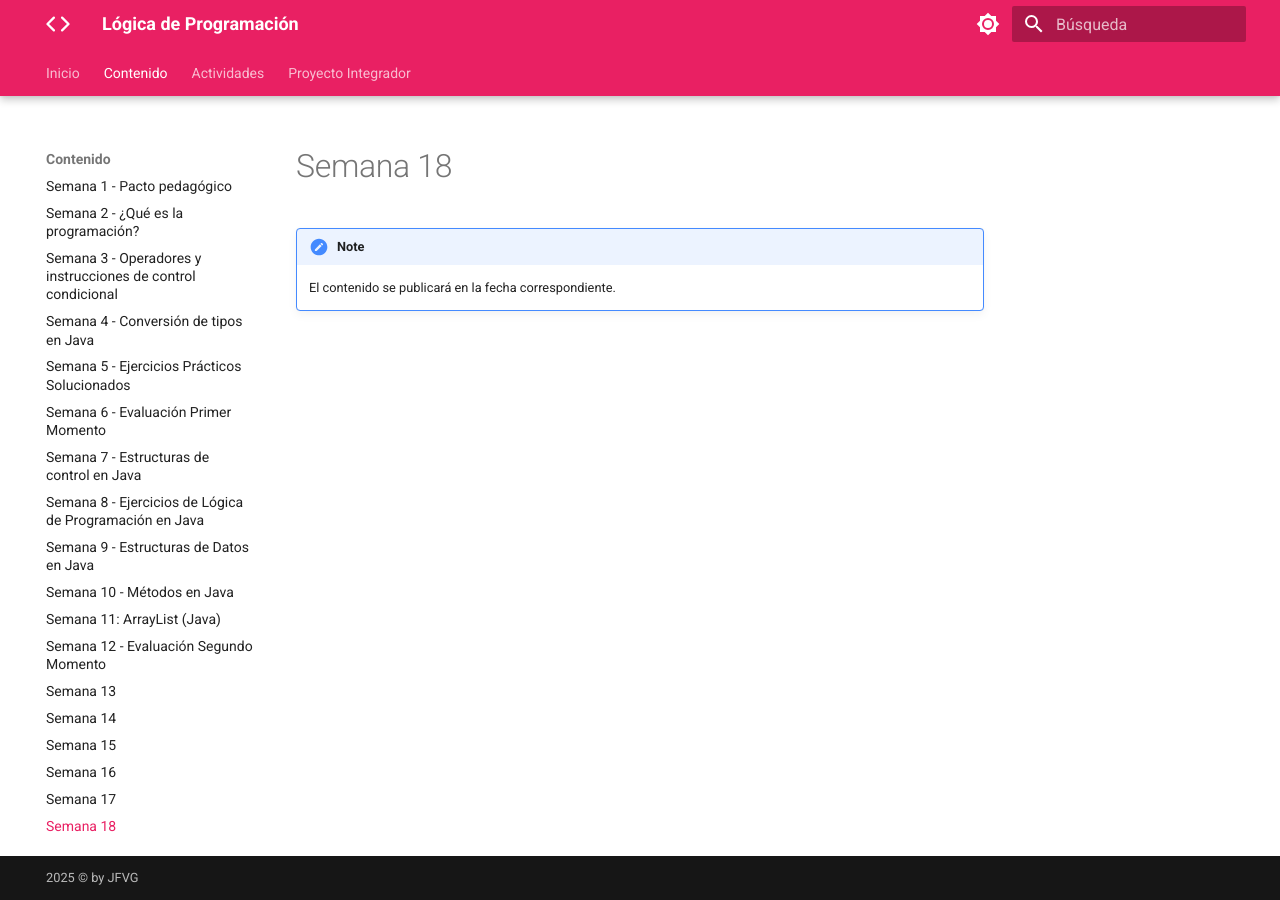
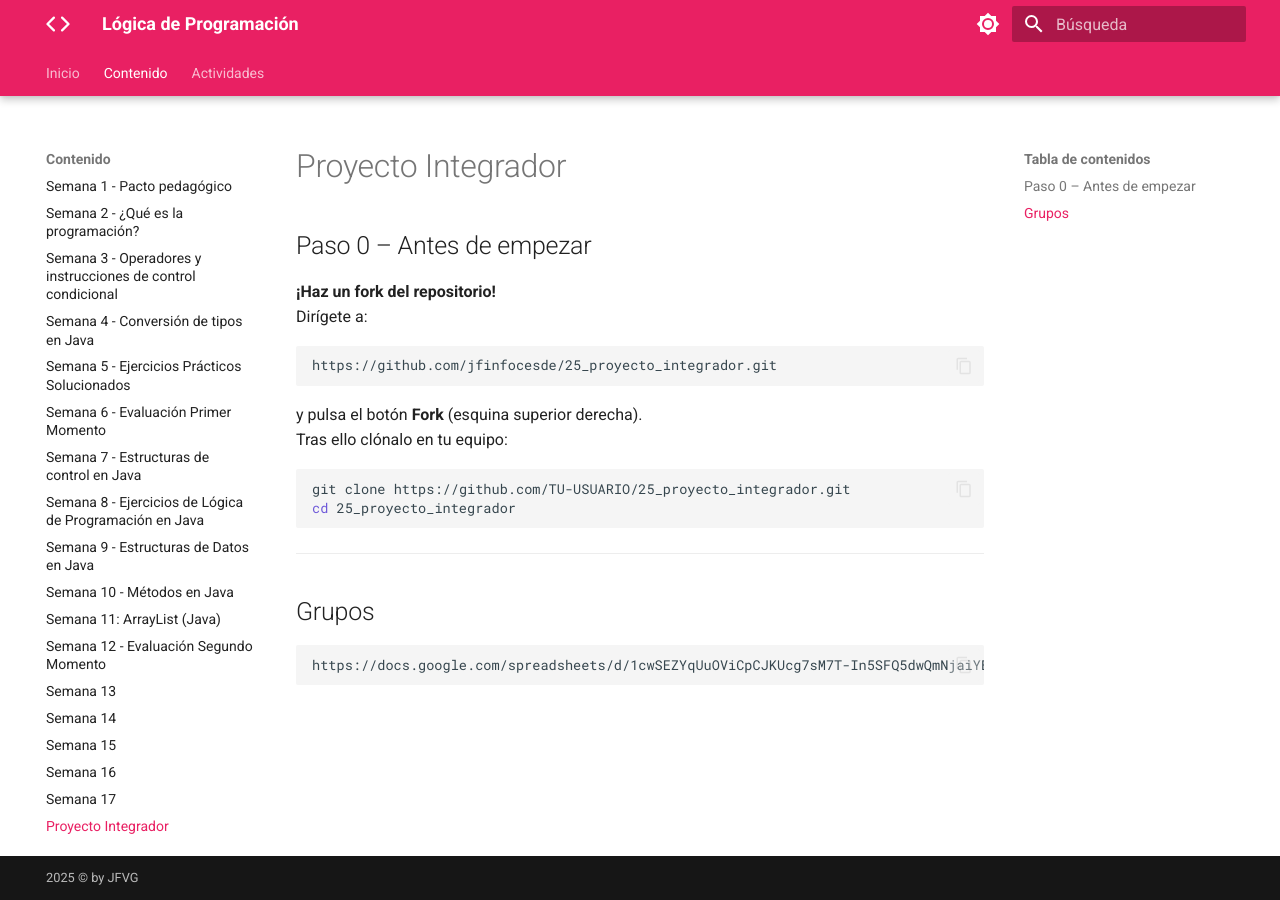
Before and after one commit to jfinfocesde/25lp, an MkDocs documentation site: the page built from docs/content/p18.md, in a window 1280 px wide. Built offline with MkDocs 1.6.1 and Material for MkDocs 9.7.7, drawn with Linux system fonts in a browser that asks for light colours.

Commit message:
8-11-2025

````diff
--- a/docs/content/p18.md
+++ b/docs/content/p18.md
@@ -1,5 +1,22 @@
-#  Semana 18
+#  Proyecto Integrador
 
-!!! note
+## Paso 0 – Antes de empezar
+**¡Haz un fork del repositorio!**
+Dirígete a:
+```bash
+https://github.com/jfinfocesde/25_proyecto_integrador.git
+```
+y pulsa el botón **Fork** (esquina superior derecha).
+Tras ello clónalo en tu equipo:
 
-    El contenido se publicará en la fecha correspondiente.
+```bash
+git clone https://github.com/TU-USUARIO/25_proyecto_integrador.git
+cd 25_proyecto_integrador
+```
+
+---
+
+## Grupos
+```bash
+https://docs.google.com/spreadsheets/d/1cwSEZYqUuOViCpCJKUcg7sM7T-In5SFQ5dwQmNjaiYE/edit?usp=sharing
+```
--- a/mkdocs.yml
+++ b/mkdocs.yml
@@ -86,8 +86,8 @@ nav:
     - activities/p1.md
     - activities/p2.md
 
-  - Proyecto Integrador:
-    - pi/p1.md
+  # - Proyecto Integrador:
+  #   - pi/p1.md
   # - Blog:
   #    - blog/index.md
   # - Acerca de: about.md
````
